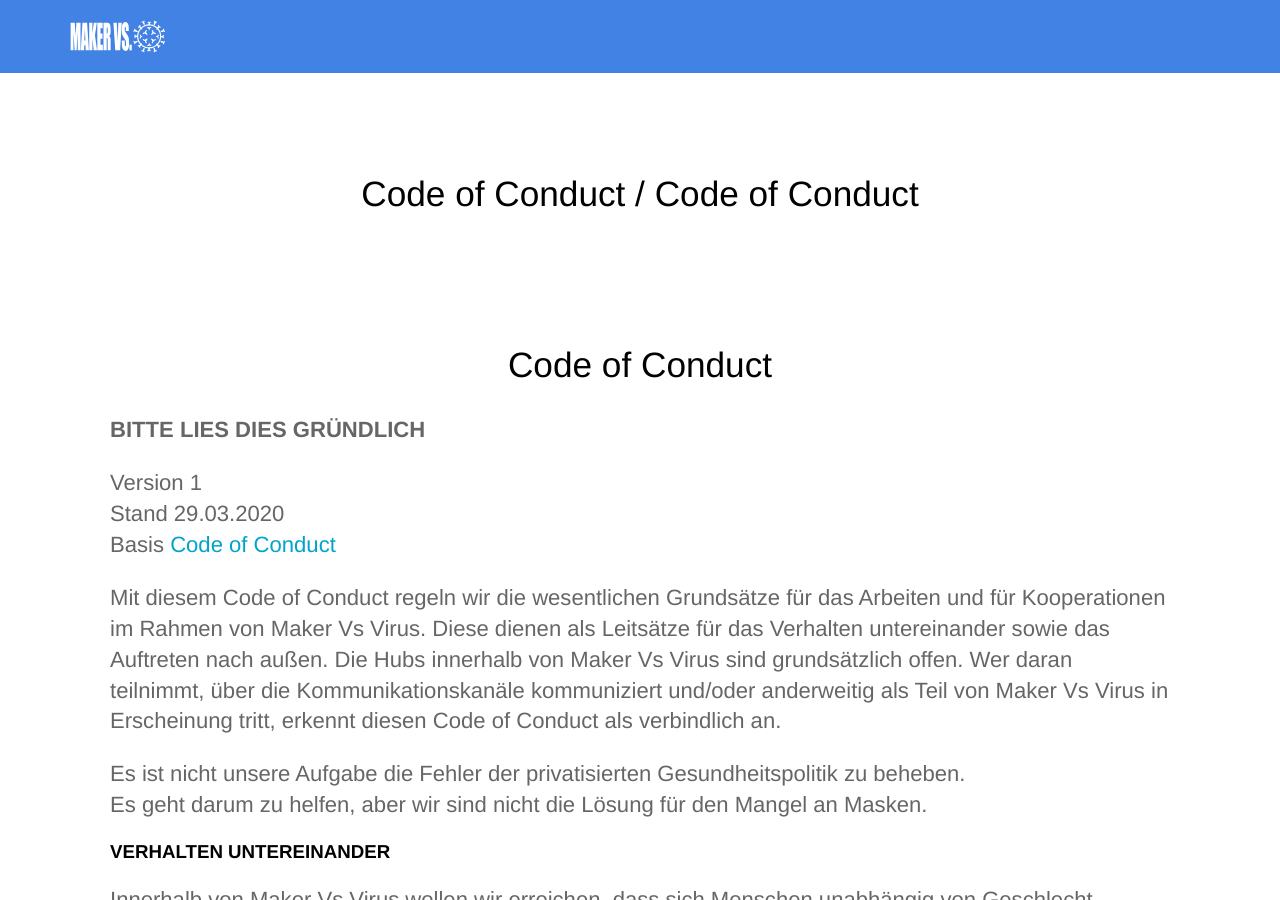
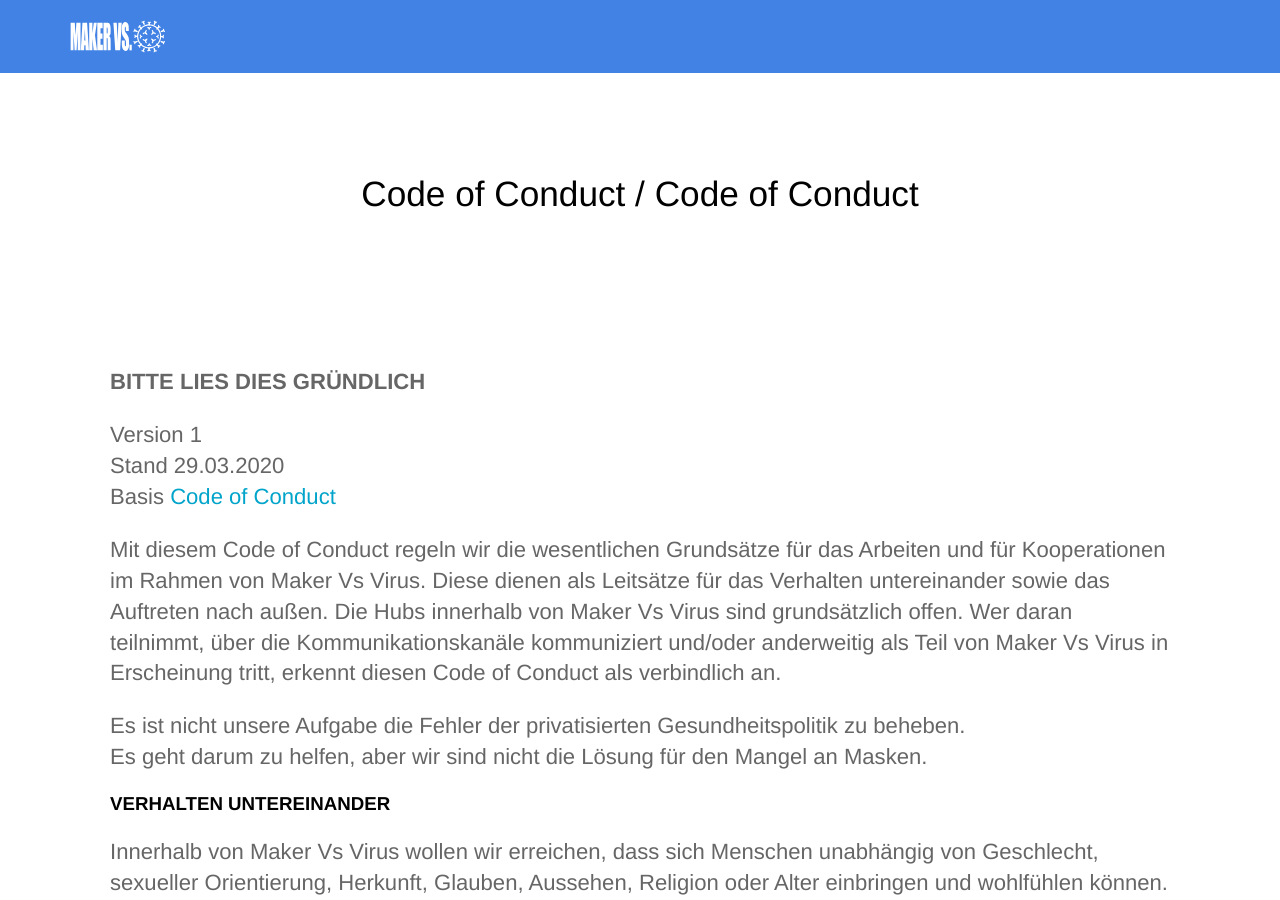
Before and after one commit to CloudCannon/hydra-jekyll-template, a Jekyll site: the page built from codeofconduct/index.html, in a window 1280 px wide and 900 px high. Built offline with Jekyll 4.4.1, drawn with Linux system fonts in a browser that asks for light colours.

```diff
--- a/codeofconduct/index.html
+++ b/codeofconduct/index.html
@@ -6,7 +6,6 @@
   <section>
     <div class="container flex">
       <div class="text editable">
-        <h2>Code of Conduct</h2>
         <p><strong>BITTE LIES DIES GRÜNDLICH</strong></p>
         <p>
           Version 1<br>
```
